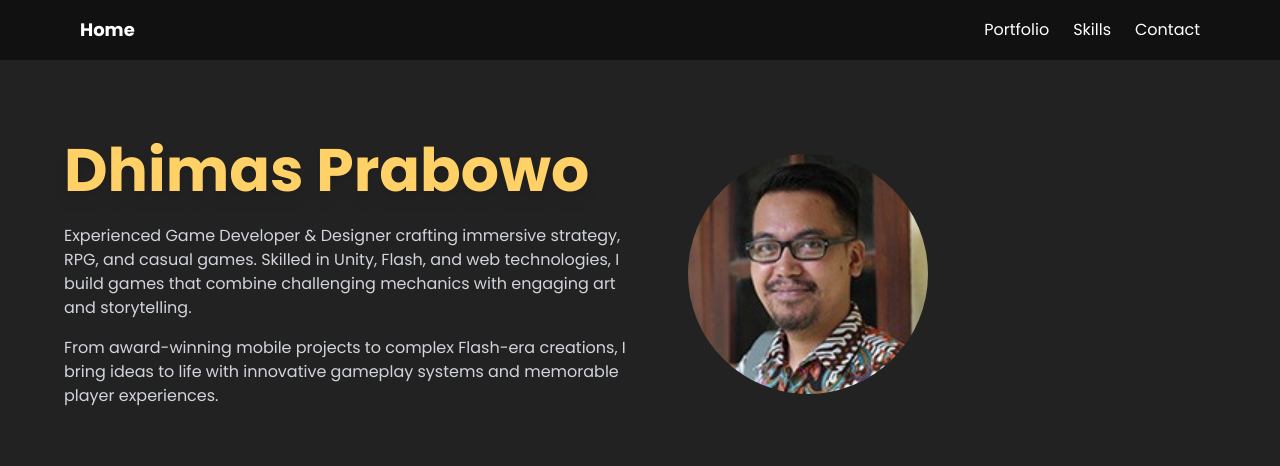
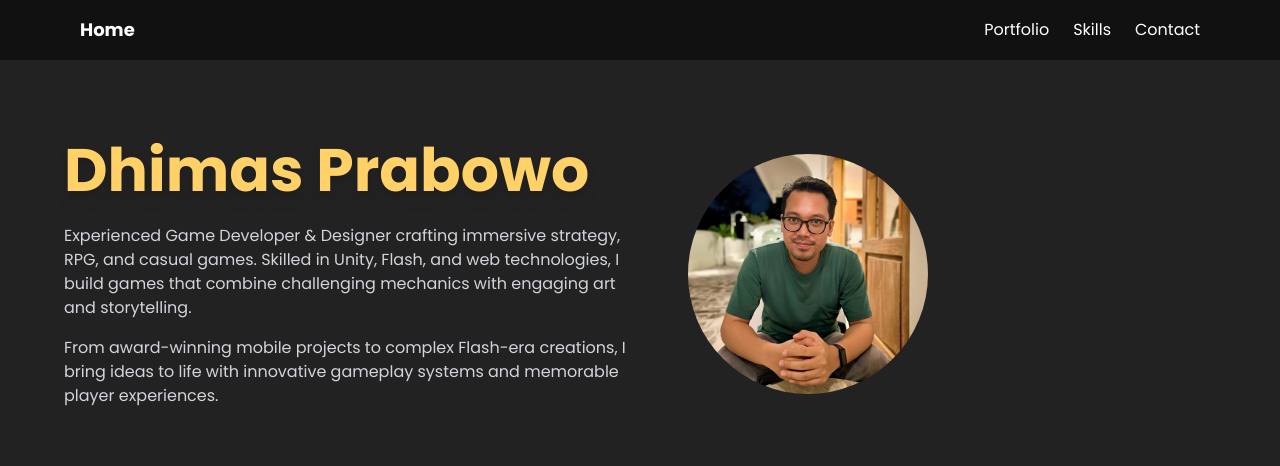
Before and after one commit to dhimasprabowo/portfolio, a plain HTML site: page index.html in a window 1280 px wide. Shown: the top 466 px of the page. Drawn offline with nearby package versions, Linux system fonts and the light colour scheme.

Commit message:
Add files via upload

```diff
--- a/index.html
+++ b/index.html
@@ -73,7 +73,7 @@
 					</p>
 				</div>
 				<div class="hero-image mb-8 md:mb-0">
-					<img src="images/profile.jpg" alt="Profile" class="w-56 h-56 md:w-60 md:h-60 rounded-full mx-auto">
+					<img src="images/profile-pic.png" alt="Profile" class="w-56 h-56 md:w-60 md:h-60 rounded-full mx-auto">
 				</div>
 			</div>
 		</section>
```
Also changed, not shown: images/profile-pic.png (added), 1 other file.
